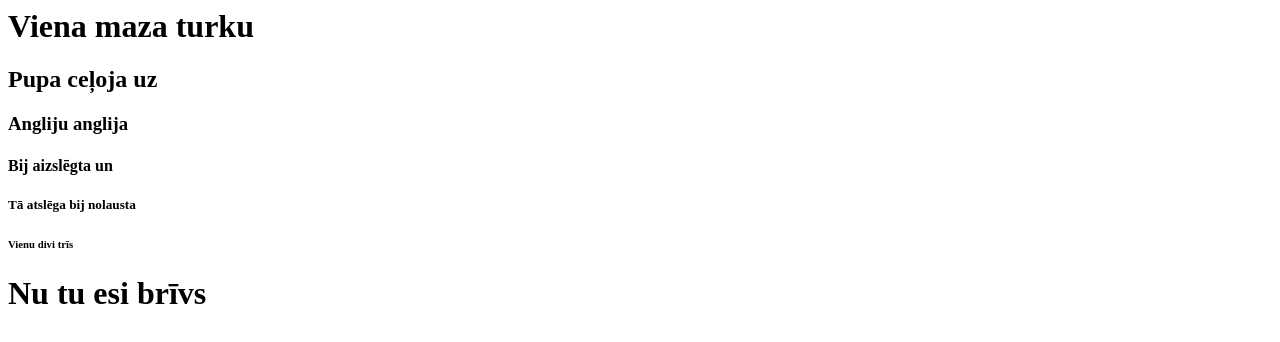
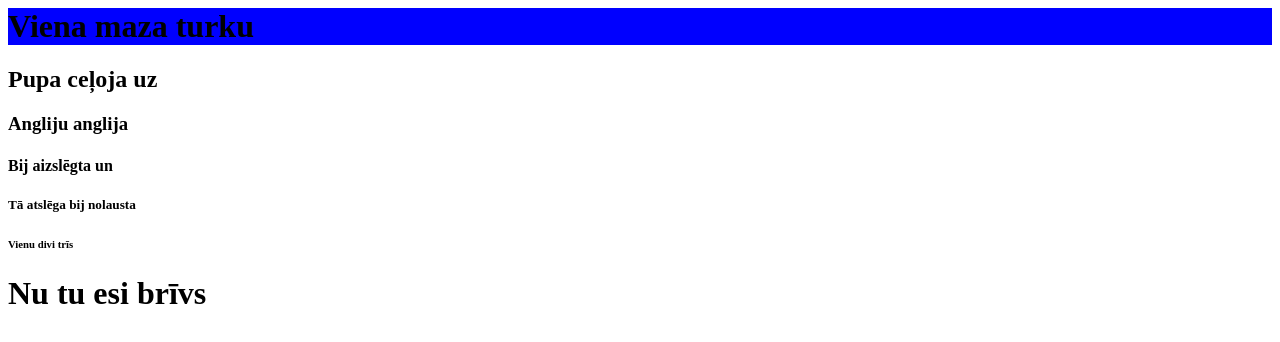
Before and after one commit to oakypoo/create-index.html, a plain HTML site: page createnewindex.html in a window 1280 px wide. Drawn offline with Linux system fonts and the light colour scheme.

Commit message:
Update createnewindex.html

```diff
--- a/createnewindex.html
+++ b/createnewindex.html
@@ -5,7 +5,7 @@
 
 <body>
 
-<h1>Viena maza turku</h1>
+<h1 style="background-color:blue;">Viena maza turku</h1>
 <h2>Pupa ceļoja uz</h2>
 <h3>Angliju anglija</h3>
 <h4>Bij aizslēgta un</h4>
```
